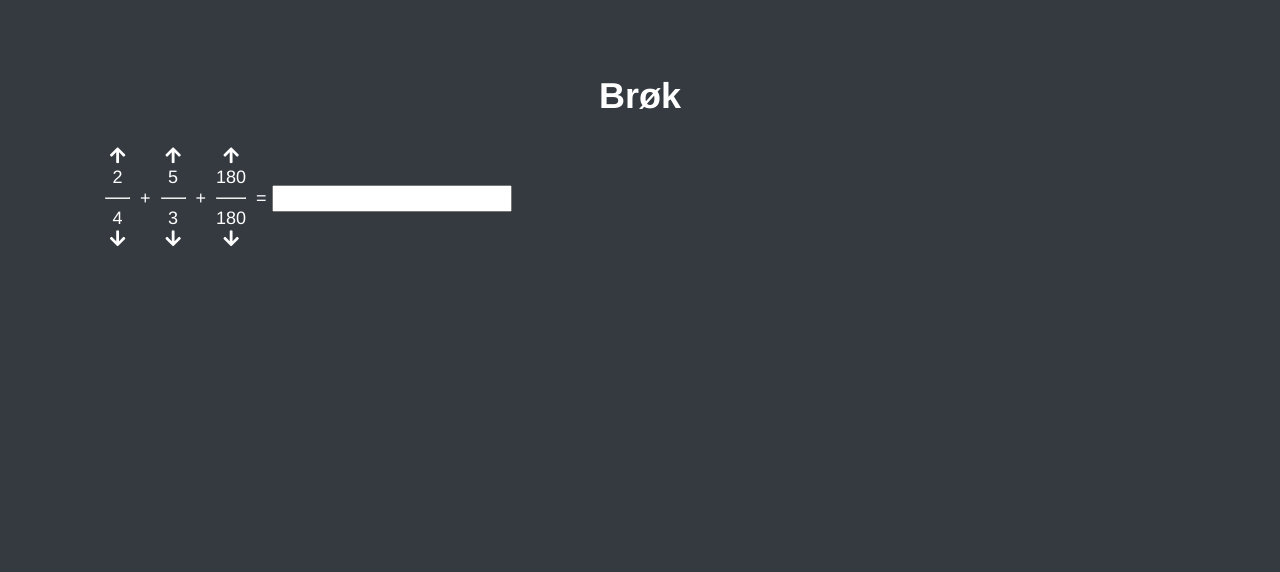
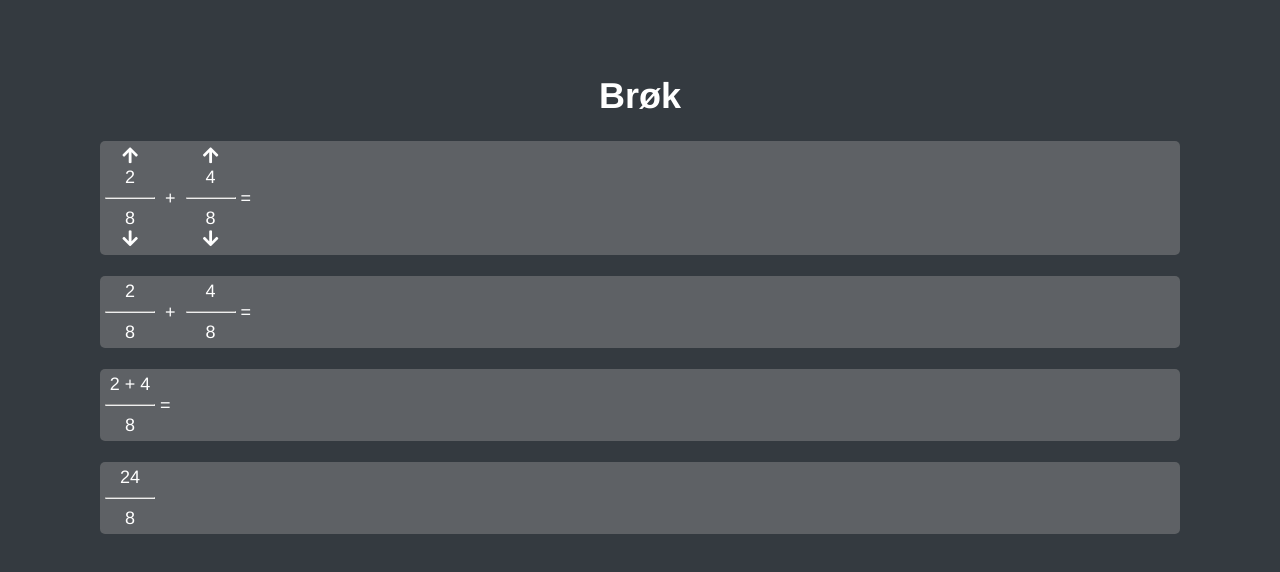
Before and after one commit to nullfjorten/teachmachine2, a Vue app: page /brok in a window 1280 px wide. Shown: the top 572 px of the page. Built offline with nearby package versions, Linux system fonts and the light colour scheme.

Commit message:
introduced summary etc

```diff
--- a/src/components/Fractions.vue
+++ b/src/components/Fractions.vue
@@ -2,23 +2,57 @@
     <h1>Brøk</h1>
     <div class="container">
         <template v-for="(fraction, index) in fractions" :key="index">
-            <single-fraction v-bind:starting-numerator="fraction.startingNumerator" v-bind:starting-denominator="fraction.startingDenominator" />
+            <single-fraction
+                v-bind:starting-numerator="fraction.startingNumerator"
+                v-bind:starting-denominator="fraction.startingDenominator"
+                v-bind:id="index"
+                @modifierChanged="modifierChanged"
+            />
             <div v-if="index < fractions.length-1">
                 +
             </div>
-            <div v-else>
-                =
+        </template>
+        =<br>
+    </div>
+    <br>
+    <div class="container">
+        <template v-for="(fraction, index) in fractions" :key="index">
+            <single-fraction
+                :starting-numerator="fraction.modifiedNumerator"
+                :starting-denominator="fraction.modifiedDenominator"
+                :id="index"
+                :show-controls="false"
+            />
+            <div v-if="index < fractions.length-1">
+                +
             </div>
         </template>
-
-        <!-- <single-fraction v-bind:starting-numerator="fractions[0].startingNumerator" v-bind:starting-denominator="fractions[0].startingDenominator" />
-        <div>+</div>
-        <single-fraction v-bind:starting-numerator="fractions[1].startingNumerator" v-bind:starting-denominator="fractions[1].startingDenominator" />
-        <div>+</div>
-        <single-fraction v-bind:starting-numerator="fractions[2].startingNumerator" v-bind:starting-denominator="fractions[2].startingDenominator" />
-        <div>=</div> -->
-        <input type="text">
+        =<br>
     </div>
+    <br>
+    <template v-if="allFractionsHaveCommonDenominator()">
+        <div class="container">
+            <single-fraction
+                :string-numerator="getConcatenatedStringNumerator()"
+                :starting-numerator="0"
+                :starting-denominator="fractions[0].modifiedDenominator"
+                :show-controls="false"
+            />
+            =<br>
+        </div>
+        <br>
+        <div class="container">
+            <single-fraction
+                :string-numerator="getSummedStringNumerator()"
+                :starting-numerator="0"
+                :starting-denominator="fractions[0].modifiedDenominator"
+                :show-controls="false"
+            />
+        </div>
+    </template>
+    <h2 v-else>
+        Utvid og forkort brøkene ovenfor slik at de får felles nevner.
+    </h2>
 </template>
 
 <script>
@@ -30,21 +64,56 @@ export default {
     data() {
         return {
             fractions: [
-                {
-                    startingNumerator: 2,
-                    startingDenominator: 4,
-                },
-                {
-                    startingNumerator: 5,
-                    startingDenominator: 3,
-                },
-                {
-                    startingNumerator: 180,
-                    startingDenominator: 180,
-                },
-            ]
+                this.getFractionObject(2, 8),
+                this.getFractionObject(4, 8),
+                // this.getFractionObject(3, 8),
+                // this.getFractionObject(10, 8),
+            ],
+            showSummary: false,
         }
-    }
+    },
+    methods: {
+        modifierChanged(event) {
+            this.fractions[event.id].modifier = event.modifier
+            this.fractions[event.id].modifiedNumerator = event.modifiedNumerator
+            this.fractions[event.id].modifiedDenominator = event.modifiedDenominator
+        },
+        allFractionsHaveCommonDenominator() {
+            for(var i=1; i<this.fractions.length; i++){
+                if(this.fractions[i].modifiedDenominator !== this.fractions[0].modifiedDenominator) {
+                    return false;
+                }
+            }
+            return true;
+        },
+        getConcatenatedStringNumerator() {
+            var s = "";
+            for (var i=0; i<this.fractions.length; i++) {
+                s = s + ' '+ this.fractions[i].modifiedNumerator
+                if (i < this.fractions.length-1) {
+                    s = s + ' + '
+                }
+            }
+            return s
+        },
+        getSummedStringNumerator() {
+            var s = "";
+            for (var i=0; i<this.fractions.length; i++) {
+                s += this.fractions[i].modifiedNumerator
+            }
+            return s
+        },
+        getFractionObject(startingNumerator, startingDenominator) {
+            return {
+                stringNumerator: "",
+                startingNumerator,
+                startingDenominator,
+                modifiedNumerator: startingNumerator,
+                modifiedDenominator: startingDenominator,
+                modifier: 0
+            }
+        }
+    },
 }
 </script>
 
@@ -56,6 +125,8 @@ export default {
 	justify-content: flex-start;
 	align-items: center;
 	align-content: center;
+    background-color: #8a8a8a7e;
+    border-radius: 5px;
 }
 .container div {
     padding: 5px;
--- a/src/components/fractions/SingleFraction.vue
+++ b/src/components/fractions/SingleFraction.vue
@@ -1,36 +1,51 @@
 <template>
     <div class="fraction">
-        <div class="fas fa-arrow-up" @click="increaseFraction()"></div>
+        <div v-if="showControls" class="fas fa-arrow-up" @click="increaseFraction()"></div>
         <div>
-            <span v-if="modifier == 0">{{startingNumerator}}</span>
-            <span v-else>
-                <span class="faded">{{startingNumerator}}{{divideOrMultiplySign}}{{positivizedMod}}=</span>{{modifiedNumerator}}
-            </span>
+            <template v-if="stringNumerator.length > 0">
+                <span>{{stringNumerator}}</span>
+            </template>
+            <template v-else>
+                <span v-if="modifier == 0">{{startingNumerator}}</span>
+                <span v-else>
+                    <span class="faded">{{startingNumerator}}{{divideOrMultiplySign}}{{positivizedMod}}=</span>{{modifiedNumerator}}
+                </span>
+            </template>
             <hr>
             <span v-if="modifier == 0">{{startingDenominator}}</span>
             <span v-else>
-                <span class="faded">{{startingNumerator}}{{divideOrMultiplySign}}{{positivizedMod}}=</span>{{modifiedDenominator}}
+                <span class="faded">{{startingDenominator}}{{divideOrMultiplySign}}{{positivizedMod}}=</span>{{modifiedDenominator}}
             </span>
         </div>
-        <div class="fas fa-arrow-down" @click="decreaseFraction()"></div>
+        <div v-if="showControls" class="fas fa-arrow-down" @click="decreaseFraction()"></div>
     </div>
 </template>
 
 <script>
 export default {
     props: {
+        stringNumerator: {
+            type: String,
+            required: false,
+            default: ""
+        },
         startingNumerator: {
-            type: String,
+            type: Number,
             required: true
         },
         startingDenominator: {
-            type: String,
+            type: Number,
             required: true
-        }
+        },
+        id: {
+            type: Number,
+            required: false
+        },
+        showControls: { type: Boolean, default: true },
     },
     data() {
         return {
-            modifier: 0
+            modifier: 0,
         }
     },
     computed: {
@@ -53,6 +68,20 @@ export default {
                 return ':'
             } else {
                 return false
+            }
+        }
+    },
+    watch:
+    {
+        modifier(newValue, oldValue)
+        {
+            if (newValue !== oldValue) {
+                this.$emit('modifierChanged', {
+                    modifier: newValue,
+                    modifiedNumerator: this.modifiedNumerator,
+                    modifiedDenominator: this.modifiedDenominator,
+                    id: this.id,
+                })
             }
         }
     },
@@ -86,7 +115,7 @@ export default {
             this.modifier++
         },
         decreaseFraction() {
-            const modWasZero = (this.modifier == 0 ? true : false)
+            const originalModifier = this.modifier
             if (this.modifier == 2) { // Skip 1
                 this.modifier = 0
                 return
@@ -102,9 +131,8 @@ export default {
                 this.modifier--
             }
             while (!this.isDivisible()) {
-                if (this.positivizedMod >= this.startingNumerator || this.positivizedMod >= this.startingDenominator) {
-                    console.log('Caught!');
-                    this.modifier = (modWasZero ? 0 : this.modifier+1)
+                if (this.positivizedMod > this.startingNumerator || this.positivizedMod > this.startingDenominator) {
+                    this.modifier = originalModifier
                     break
                 }
                 this.modifier--
@@ -115,7 +143,6 @@ export default {
             if (this.modifier == 0) { return false }
             if (this.modifier > 0 ) { positiveMod = this.modifier }
             if (this.modifier < 0 ) { positiveMod = this.positivizedMod }
-            console.log('Mod: '+ positiveMod);
             return (this.startingDenominator % positiveMod === 0) && (this.startingNumerator % positiveMod === 0)
         }
     }
@@ -124,7 +151,7 @@ export default {
 
 <style scoped>
 .fraction {
-    min-width: 25px;
+    min-width: 50px;
 }
 .faded {
     opacity: 0.5;
```
